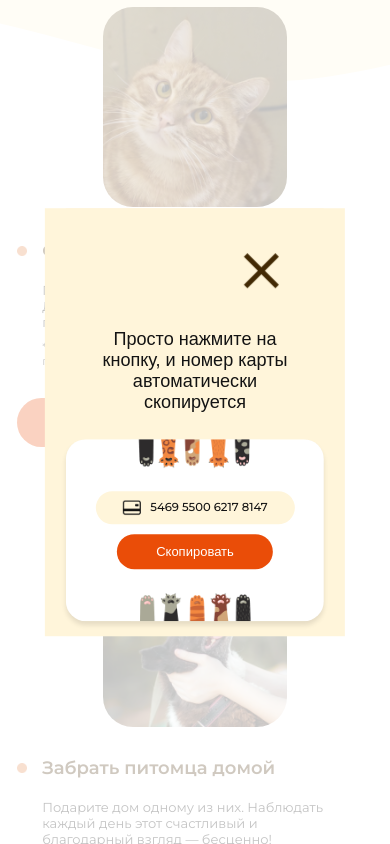
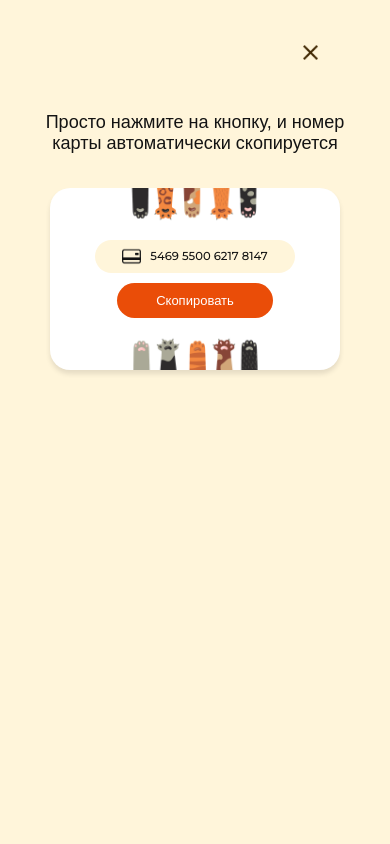
Before and after one commit to eireensid/animal-shelter, a Next.js app: page / in a window 390 px wide. Both pictures are taken after a click on the button "Пожертвовать". Shown: the part 2562-3406 px from the top of the page. Built offline with nearby package versions, Linux system fonts and the light colour scheme; no server answers.

Commit message:
bank card modal mobile style

```diff
--- a/components/BankCardModal.js
+++ b/components/BankCardModal.js
@@ -43,6 +43,7 @@ export default function BankCardModal({parent}) {
       <Modal
         isOpen={modalIsOpen}
         onRequestClose={closeModal}
+        className={styles.modal}
         style={customStyles}
         contentLabel="Bank Card Modal"
       >
--- a/styles/components/BankCardModal.module.scss
+++ b/styles/components/BankCardModal.module.scss
@@ -50,6 +50,13 @@
 }
 
 @media (max-width: 1024px) {
+  .modal {
+    width: 100%!important;
+    left: 0;
+    top: 0;
+    position: absolute;
+    height: 100vh;
+  }
   .bankCardModal {
     padding-bottom: 5%;
     margin-left: 7%;
@@ -79,3 +86,12 @@
     width: 35px;
   }
 }
+
+@media (max-width: 480px) {
+  .bankCardModal p {
+    width: 92%;
+  }
+  .btnClose {
+    width: 15px;
+  }
+}
```
